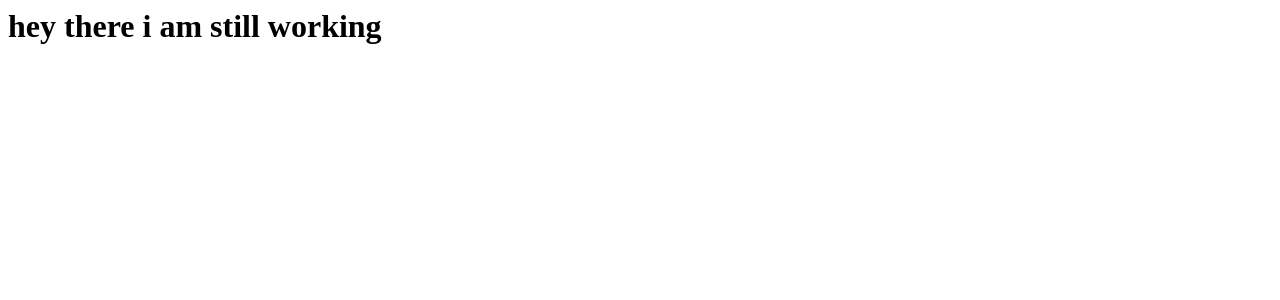
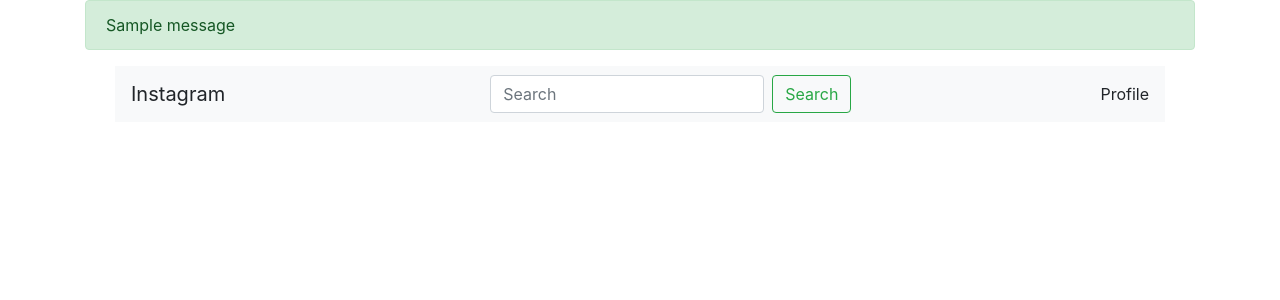
Before and after one commit to Wannjer1/Github-clone, a Django app: page /home/ in a window 1280 px wide. Shown: the top 300 px of the page. Run offline with Django 4.2, Linux system fonts and the light colour scheme; tables that the repository leaves empty hold one stand-in row (values such as "Sample post"); one stand-in notice (Sample message) is shown; some libraries are stand-ins or nearby versions.

Commit message:
added nav bar

```diff
--- a/instapp/templates/insta/base.html
+++ b/instapp/templates/insta/base.html
@@ -28,6 +28,13 @@
   </head>
   <body>
     <div class="container-fluid h-50">
+       <div>
+        <div class="container">
+          {% if messages %}
+          {% for message in messages %}
+            <div class="alert alert-{{message.tags}}">{{message}}</div>
+          {% endfor %}
+        {% endif %}
       <div class="container">{% block content %}{% endblock %}</div>
 
       <!-- Optional JavaScript -->
--- a/instapp/templates/insta/index.html
+++ b/instapp/templates/insta/index.html
@@ -1 +1,25 @@
+{% extends "insta/base.html" %} {% block content %}
+<!-- navbar -->
+<div class="container-fluid">
+  <nav class="navbar navbar-light bg-light justify-content-between">
+    <a class="navbar-brand">Instagram</a>
+    <form class="form-inline">
+      <input
+        class="form-control mr-sm-2"
+        type="search"
+        placeholder="Search"
+        aria-label="Search"
+      />
+      <button class="btn btn-outline-success my-2 my-sm-0" type="submit">
+        Search
+      </button>
+    </form>
+    <div>
+      <a>Profile</a>
+    </div>
+  </nav>
+</div>
+
+{% endblock %}
+
 <h1>hey there i am still working</h1>
```
